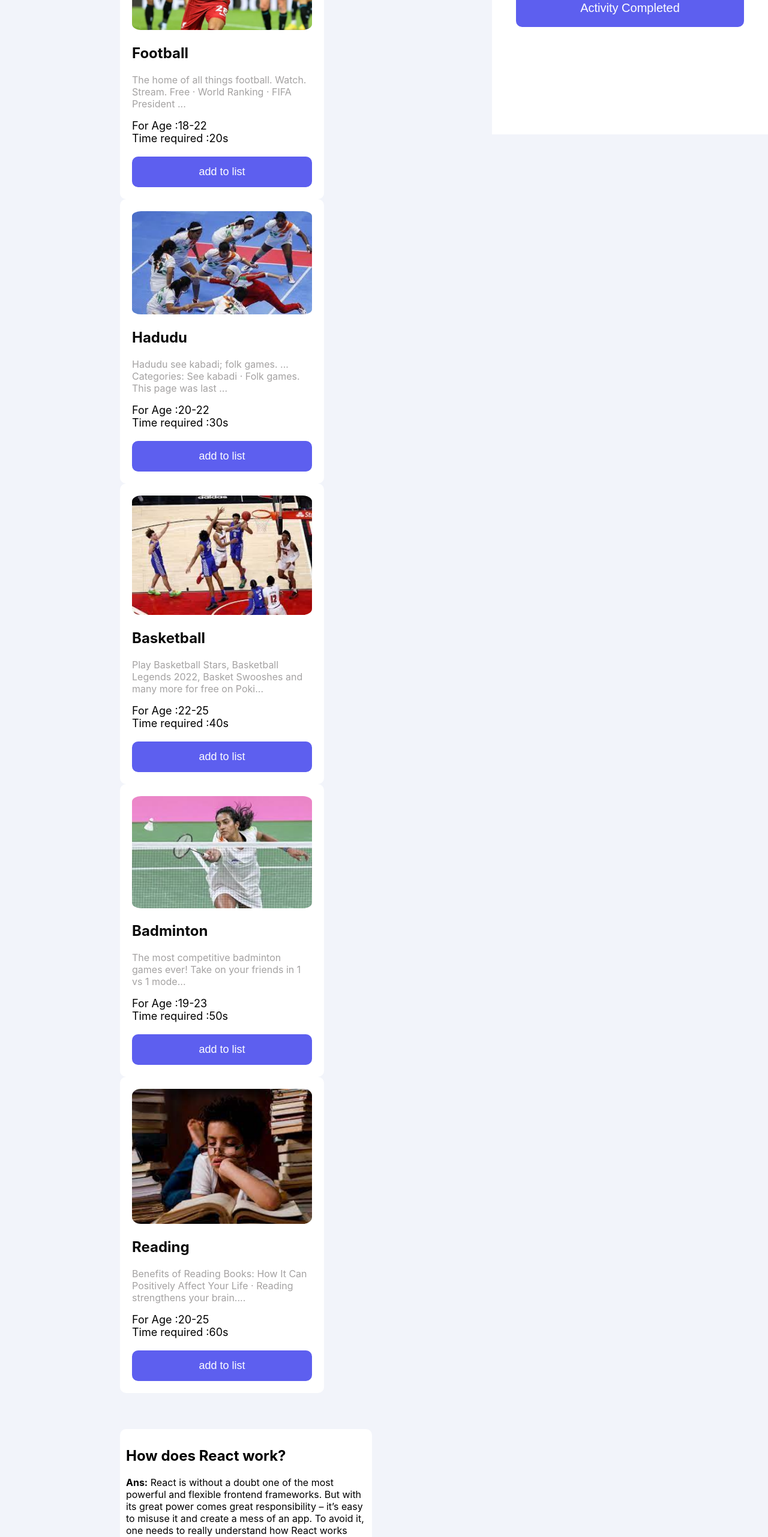
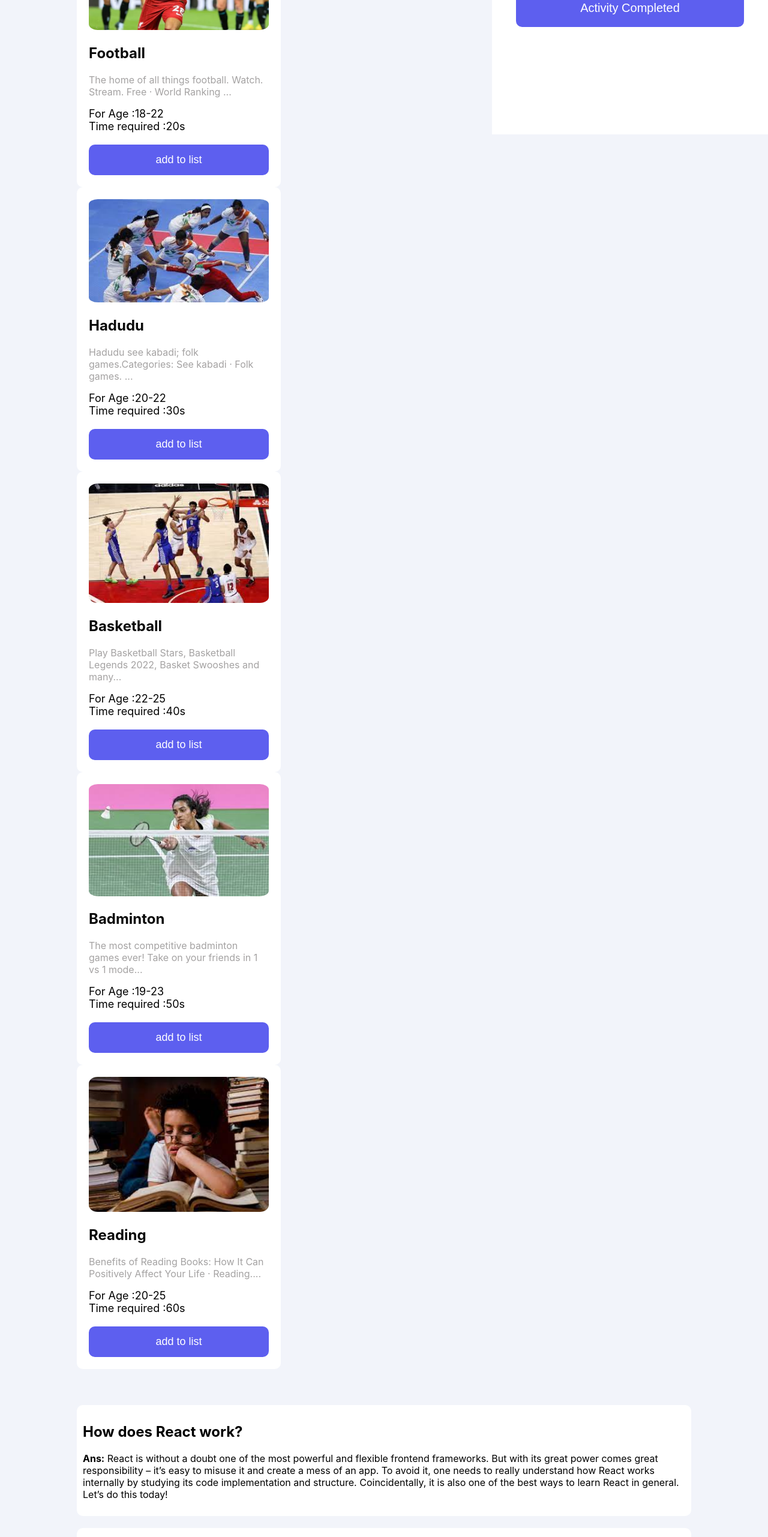
Before and after one commit to arifulgony/ultra-active-club, a React (Create React App) app: page / in a window 1280 px wide. Shown: the part 800-3362 px from the top of the page at 60% size. Built offline with nearby package versions, Linux system fonts and the light colour scheme.

Commit message:
project done

```diff
--- a/src/App.css
+++ b/src/App.css
@@ -1,8 +1,16 @@
-
+.full-display{
+  background-color: #F2F4FA;
+}
 .main-container{
   display: flex;
-  background-color: #F2F4FA;
 }
 .cart-container{
- padding: 0px 200px 0px 200px;
+ padding: 0% 10%;
 }
+
+@media only screen and (max-width:688px){
+  .main-container{
+    display: grid;
+    grid-template-columns: 1fr;
+  }
+}
--- a/src/App.js
+++ b/src/App.js
@@ -12,21 +12,24 @@ import Fooder from './component/fooder/Fooder';
 function App() {
     const [time,settime] = useState(0)
   return (
-   <div className="main-container">
-
-     <div className='cart-container'>
+   <div className="full-display">
+    <div className="main-container">
+    <div className='cart-container'>
      <Header></Header>
       <Toaster></Toaster>
       <div className='main-left'>
       <Detelas settime={settime}  time={time} data = {data}></Detelas>
       </div>
-      <Fooder></Fooder>
-
     </div>
     <div className='main_right'>
       <SideCart time={time}></SideCart>
       </div>
+    </div>
+      <Fooder></Fooder>
+      <br/>
+      <br/>
    </div>
+
   );
 }
 
--- a/src/component/data.js
+++ b/src/component/data.js
@@ -16,7 +16,7 @@ export const data =[
 
     {
       name:"Football",
-      dec:"The home of all things football. Watch. Stream. Free · World Ranking · FIFA President ...",
+      dec:"The home of all things football. Watch. Stream. Free · World Ranking  ...",
       age:"18-22",
       time:20,
       img:imag2,
@@ -24,14 +24,14 @@ export const data =[
 
     {
       name:"Hadudu",
-      dec:"Hadudu see kabadi; folk games. ... Categories: See kabadi · Folk games. This page was last  ...",
+      dec:"Hadudu see kabadi; folk games.Categories: See kabadi · Folk games.   ...",
       age:"20-22",
       time:30,
       img:img3,
     },
     {
       name:"Basketball",
-      dec:"Play Basketball Stars, Basketball Legends 2022, Basket Swooshes and many more for free on Poki...",
+      dec:"Play Basketball Stars, Basketball Legends 2022, Basket Swooshes and many...",
       age:"22-25",
       time:40,
       img:img4,
@@ -45,7 +45,7 @@ export const data =[
     },
     {
       name:"Reading",
-      dec:"Benefits of Reading Books: How It Can Positively Affect Your Life · Reading strengthens your brain....",
+      dec:"Benefits of Reading Books: How It Can Positively Affect Your Life · Reading....",
       age:"20-25",
       time:60,
       img:img6,
--- a/src/component/fooder/Fooder.css
+++ b/src/component/fooder/Fooder.css
@@ -1,5 +1,7 @@
 .container{
-   margin-top: 60px;
+    width: 80%;
+    margin: 60px auto;
+
 }
 .question-area{
     background-color: #fff;
--- a/src/component/fooder/Fooder.js
+++ b/src/component/fooder/Fooder.js
@@ -23,7 +23,7 @@ const Fooder = () => {
                 </div>
                 <div className="question-area">
                  <h2>How to load data without usieffect api?</h2>
-                  <p> <strong>Ans:</strong> I have run into a small problem while developing a dialog component that asynchronously fetches some data from an API endpoint every time it is opened, which in my case was generating a fresh code.The issue that I spent some time thinking about was the number of re-renders that were occurring, due to the way it was implemented. Here is a minimal reproducible example of the type of thing I was aiming to achieve: </p>
+                  <p> <strong>Ans:</strong> I have run into a small problem while developing a dialog component that asynchronously fetches some data from an API endpoint every time it is opened, which in my case was generating a fresh code.The issue that I spent some time thinking about was the number of re-renders that were occurring, due to the way it was implemented. Here is a minimal reproducible example of the type of thing I was aiming to achieve </p>
                 </div>
             </div>
 
```
